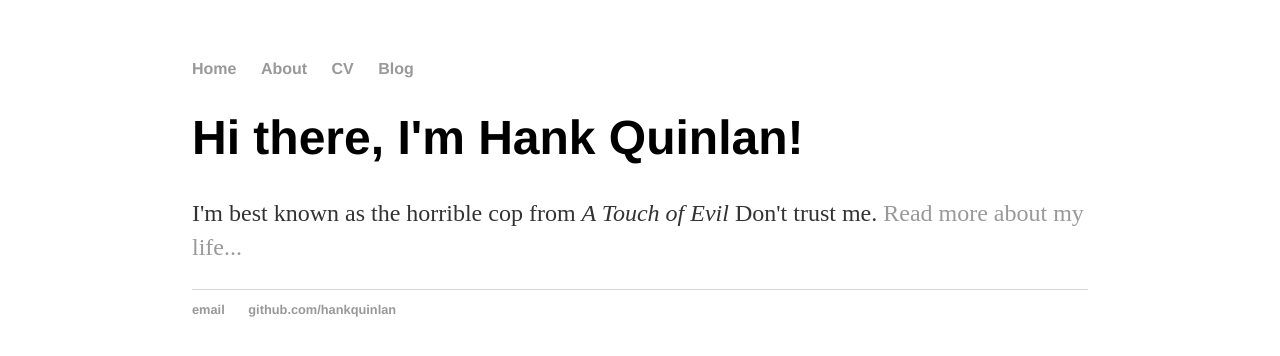
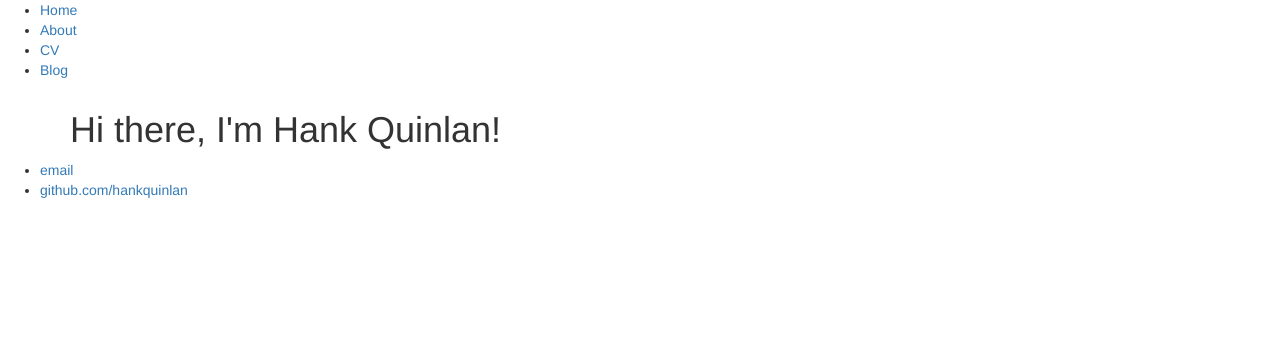
Before and after one commit to BenOnBikes/BenOnBikes.github.io, a Jekyll site: the page index.html, which Jekyll copies as it is, in a window 1280 px wide. Shown: the top 356 px of the page. Built offline with Jekyll 4.4.1, drawn with Linux system fonts in a browser that asks for light colours; nearby versions of some CDN libraries.

Commit message:
Update index.html

```diff
--- a/index.html
+++ b/index.html
@@ -1,8 +1,33 @@
----
-layout: default
-title: Hank Quinlan, Horrible Cop
----
-<div class="blurb">
-	<h1>Hi there, I'm Hank Quinlan!</h1>
-	<p>I'm best known as the horrible cop from <em>A Touch of Evil</em> Don't trust me. <a href="/about">Read more about my life...</a></p>
-</div><!-- /.blurb -->
+<!DOCTYPE html>
+<html>
+	<head>
+		  <title>test</title>
+		  <meta charset="utf-8">
+		  <meta name="viewport" content="width=device-width, initial-scale=1">
+		  <link rel="stylesheet" href="https://maxcdn.bootstrapcdn.com/bootstrap/3.3.7/css/bootstrap.min.css">
+		  <script src="https://ajax.googleapis.com/ajax/libs/jquery/3.2.1/jquery.min.js"></script>
+		  <script src="https://maxcdn.bootstrapcdn.com/bootstrap/3.3.7/js/bootstrap.min.js"></script>
+	</head>
+	<body>
+		<nav>
+    		<ul>
+        		<li><a href="/">Home</a></li>
+	        	<li><a href="/about">About</a></li>
+        		<li><a href="/cv">CV</a></li>
+        		<li><a href="/blog">Blog</a></li>
+    		</ul>
+		</nav>
+		<div class="container">
+    		<div class="blurb">
+        		<h1>Hi there, I'm Hank Quinlan!</h1>
+				<p></p>
+    		</div><!-- /.blurb -->
+		</div><!-- /.container -->
+		<footer>
+    		<ul>
+        		<li><a href="mailto:hankquinlanhub@gmail.com">email</a></li>
+        		<li><a href="https://github.com/hankquinlan">github.com/hankquinlan</a></li>
+			</ul>
+		</footer>
+	</body>
+</html>
```
